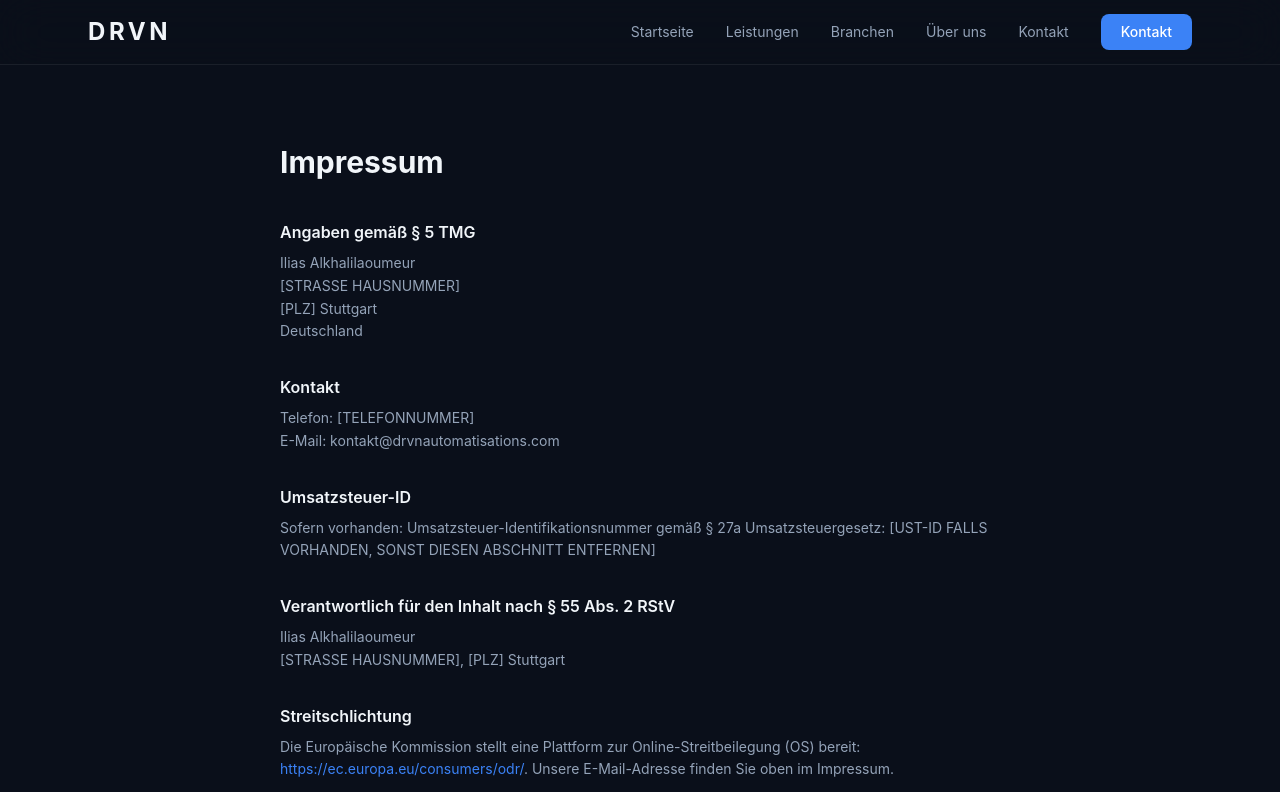
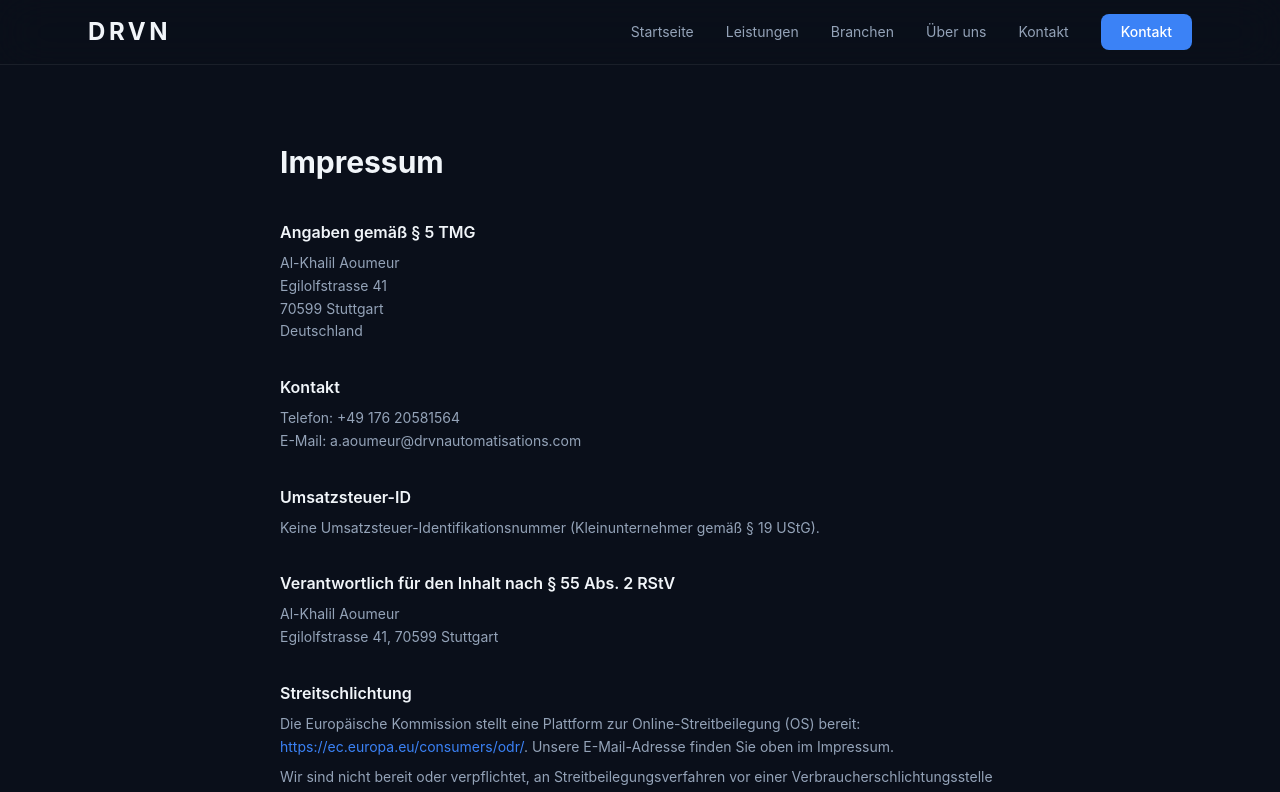
Before and after one commit to alkhalilaoumeur-commits/drvn-website, a React (Vite) app: page /impressum in a window 1280 px wide. Shown: the top 792 px of the page. Built offline with nearby package versions, Linux system fonts and the light colour scheme.

Commit message:
fix: Impressum mit echten Daten (Adresse, Tel, Name)

```diff
--- a/src/components/Footer.tsx
+++ b/src/components/Footer.tsx
@@ -42,7 +42,7 @@ export default function Footer() {
         </div>
 
         <div className="border-t border-border mt-10 pt-6 flex flex-col sm:flex-row items-center justify-between gap-3 text-xs text-text-muted">
-          <span>&copy; {new Date().getFullYear()} DRVN — Ilias Alkhalilaoumeur. Alle Rechte vorbehalten.</span>
+          <span>&copy; {new Date().getFullYear()} DRVN — Al-Khalil Aoumeur. Alle Rechte vorbehalten.</span>
           <div className="flex items-center gap-4">
             <Link to="/impressum" className="hover:text-text transition-colors">Impressum</Link>
             <Link to="/datenschutz" className="hover:text-text transition-colors">Datenschutz</Link>
--- a/src/pages/Datenschutz.tsx
+++ b/src/pages/Datenschutz.tsx
@@ -14,10 +14,10 @@ export default function Datenschutz() {
               Verantwortlicher im Sinne der Datenschutz-Grundverordnung (DSGVO) ist:
             </p>
             <div className="mt-2 pl-4 border-l border-border">
-              <p>Ilias Alkhalilaoumeur</p>
-              <p>[STRASSE HAUSNUMMER]</p>
-              <p>[PLZ] Stuttgart, Deutschland</p>
-              <p>E-Mail: kontakt@drvnautomatisations.com</p>
+              <p>Al-Khalil Aoumeur</p>
+              <p>Egilolfstrasse 41</p>
+              <p>70599 Stuttgart, Deutschland</p>
+              <p>E-Mail: a.aoumeur@drvnautomatisations.com</p>
             </div>
           </div>
 
--- a/src/pages/Impressum.tsx
+++ b/src/pages/Impressum.tsx
@@ -8,23 +8,22 @@ export default function Impressum() {
 
           <div>
             <h2 className="text-base font-semibold text-text mb-2">Angaben gemäß § 5 TMG</h2>
-            <p>Ilias Alkhalilaoumeur</p>
-            <p>[STRASSE HAUSNUMMER]</p>
-            <p>[PLZ] Stuttgart</p>
+            <p>Al-Khalil Aoumeur</p>
+            <p>Egilolfstrasse 41</p>
+            <p>70599 Stuttgart</p>
             <p>Deutschland</p>
           </div>
 
           <div>
             <h2 className="text-base font-semibold text-text mb-2">Kontakt</h2>
-            <p>Telefon: [TELEFONNUMMER]</p>
-            <p>E-Mail: kontakt@drvnautomatisations.com</p>
+            <p>Telefon: +49 176 20581564</p>
+            <p>E-Mail: a.aoumeur@drvnautomatisations.com</p>
           </div>
 
           <div>
             <h2 className="text-base font-semibold text-text mb-2">Umsatzsteuer-ID</h2>
             <p>
-              Sofern vorhanden: Umsatzsteuer-Identifikationsnummer gemäß § 27a
-              Umsatzsteuergesetz: [UST-ID FALLS VORHANDEN, SONST DIESEN ABSCHNITT ENTFERNEN]
+              Keine Umsatzsteuer-Identifikationsnummer (Kleinunternehmer gemäß § 19 UStG).
             </p>
           </div>
 
@@ -32,8 +31,8 @@ export default function Impressum() {
             <h2 className="text-base font-semibold text-text mb-2">
               Verantwortlich für den Inhalt nach § 55 Abs. 2 RStV
             </h2>
-            <p>Ilias Alkhalilaoumeur</p>
-            <p>[STRASSE HAUSNUMMER], [PLZ] Stuttgart</p>
+            <p>Al-Khalil Aoumeur</p>
+            <p>Egilolfstrasse 41, 70599 Stuttgart</p>
           </div>
 
           <div>
```
